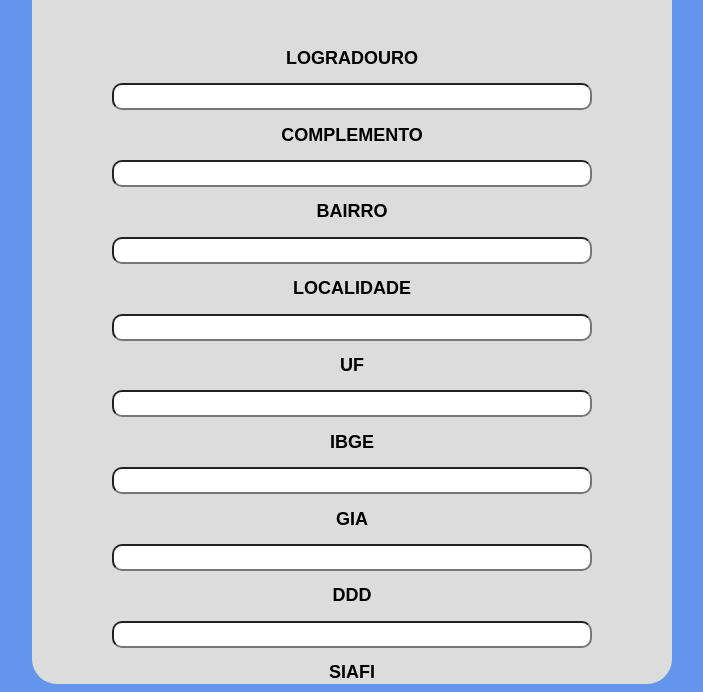
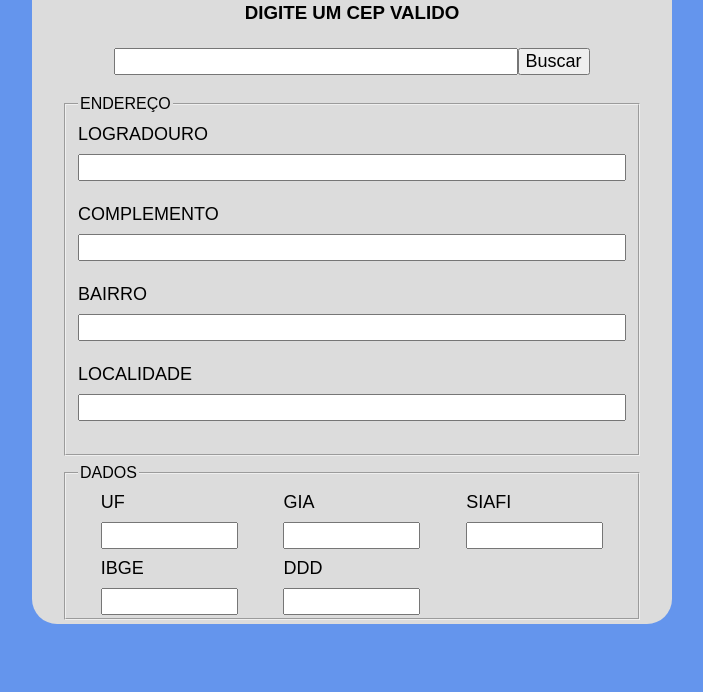
Before and after one commit to WerbssonSaymon/js-api-cep, a plain HTML site: page index.html in a window 1280 px wide. Shown: the part 124-816 px from the top of the page, without its empty margins (296-999 px from the left). Drawn offline with Linux system fonts and the light colour scheme.

Commit message:
refatoração: modificando layout

```diff
--- a/index.html
+++ b/index.html
@@ -10,28 +10,49 @@
 <body>
     <div class="container">
         <h1>CONSULTA DE CEP</h1>
-        <label>DIGITE UM CEP VALIDO</label>
-        <input type="number" id="i_cep">
+            <h3>DIGITE UM CEP VALIDO</h3>
+            <div class="campo__pesquisa">
+                <input type="number" id="i_cep" class="input__pesquisa">
                 <input  type="submit" value="Buscar" onclick="buscarCep()" id="btn">
-
+            </div>
+        <fieldset class="campo__endereco">
+            <legend>ENDEREÇO</legend>
+            <div class="block__endereco">
                 <label>LOGRADOURO</label>
-        <input type="text" id="i_logradouro" readonly>
+            <input type="text" id="i_logradouro" class="input__endereco" readonly>
+            </div>
+            <div class="block__endereco">
                 <label>COMPLEMENTO</label>
-        <input type="text" id="i_complemento" readonly>
+            <input type="text" id="i_complemento" class="input__endereco" readonly>
+            </div>
+            <div class="block__endereco">
                 <label>BAIRRO</label>
-        <input type="text" id="i_bairro" readonly>
+            <input type="text" id="i_bairro" class="input__endereco" readonly>
+            </div>
+            <div class="block__endereco">
                 <label>LOCALIDADE</label>
-        <input type="text" id="i_localidade" readonly>
+            <input type="text" id="i_localidade" class="input__endereco" readonly>
+            </div>
+        </fieldset>
+        <fieldset class="campo__dados">
+            <legend>DADOS</legend>
+            <div class="block__dados">
                 <label>UF</label>
-        <input type="text" id="i_uf" readonly>
+                <input type="text" id="i_uf" class="input__dados" readonly>
                 <label>IBGE</label>
-        <input type="text" id="i_ibge" readonly>
+                <input type="text" id="i_ibge" class="input__dados" readonly>
+            </div>
+            <div class="block__dados">
                 <label>GIA</label>
-        <input type="text" id="i_gia" readonly>
+                <input type="text" id="i_gia" class="input__dados" readonly>
                 <label>DDD</label>
-        <input type="text" id="i_ddd" readonly>
+                <input type="text" id="i_ddd" class="input__dados" readonly>
+            </div>
+            <div class="block__dados">
                 <label>SIAFI</label>
-        <input type="text" id="i_siafi" readonly>
+                <input type="text" id="i_siafi" class="input__dados" readonly>
+            </div>
+        </fieldset>
         <p>API VIACEP</p>
     </div>
     <script src="index.js"></script>
--- a/style.css
+++ b/style.css
@@ -14,7 +14,7 @@ body {
 
 .container {
     width: 50%;
-    height: 100%;
+    height: 85%;
     background-color: Gainsboro;
     display: flex;
     align-items: center;
@@ -24,29 +24,75 @@ body {
     overflow: hidden;
 }
 
+.campo__pesquisa {
+    width: 90%;
+    display: flex;
+    align-items: center;
+    justify-content: center;
+    flex-direction: row;
+    margin: 5px 0 20px 0;
+}
+
+.input__pesquisa {
+    width: 70%;
+    font-size: 18px;
+}
+
+#btn {
+    font-size: 18px;
+}
+
+legend {
+    margin-bottom: 5px;
+}
+
+label {
+    font-size: 18px;
+    display: block;
+}
+
+.campo__endereco {
+    display: flex;
+    align-items: center;
+    justify-content: center;
+    flex-direction: column;
+    width: 90%;
+}
+
+.block__endereco {
+    width: 100%;
+    height: 80px;
+}
+
+.input__endereco {
+    width: 100%;
+    margin-top: 0.5em;
+    font-size: 18px;
+}
+
+.campo__dados {
+    display: flex;
+    align-items: center;
+    justify-content: space-around;
+    flex-direction: row;
+    width: 90%;
+    height: 23%;
+    margin-top: 0.5em;
+}
+
+.block__dados {
+    width: 25%;
+    height: 100%;
+}
+
+.input__dados {
+    width: 100%;
+    margin-top: 0.5em;
+    margin-bottom: 0.5em;
+    font-size: 18px;
+}
+
 P {
     font-size: 14px;
     margin-bottom: 1em;
 }
-
-label {
-    margin-top: 0.8em;
-    font-weight: bold;
-    font-size: 18px;
-}
-
-input {
-    width: 75%;
-    height: 5%;
-    margin-top: 0.8em;
-    font-size: 18px;
-    border-radius: 10px;
-}
-
-input:last-child {
-    margin-bottom: 3em;
-}
-
-#btn {
-    margin-bottom: 2em;
-}
```
Lines whose indentation alone changed are shown as unchanged.
